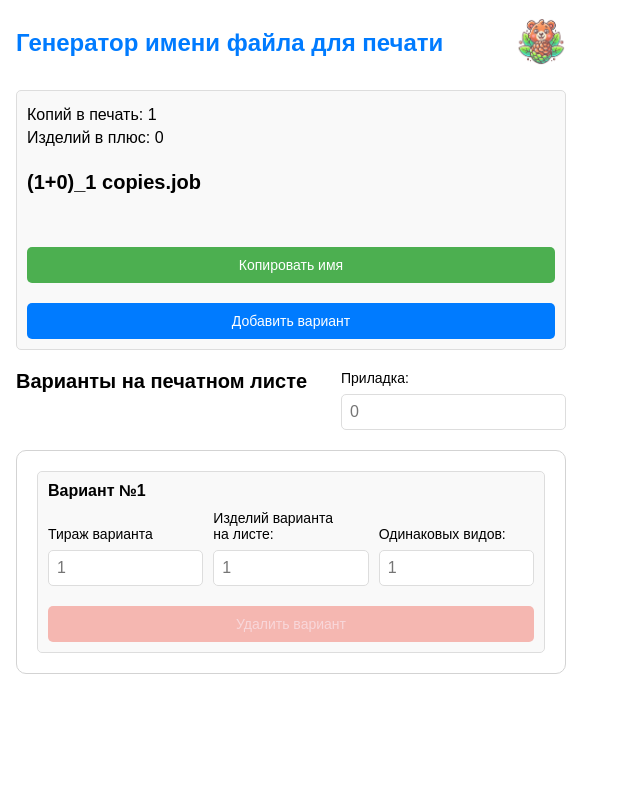
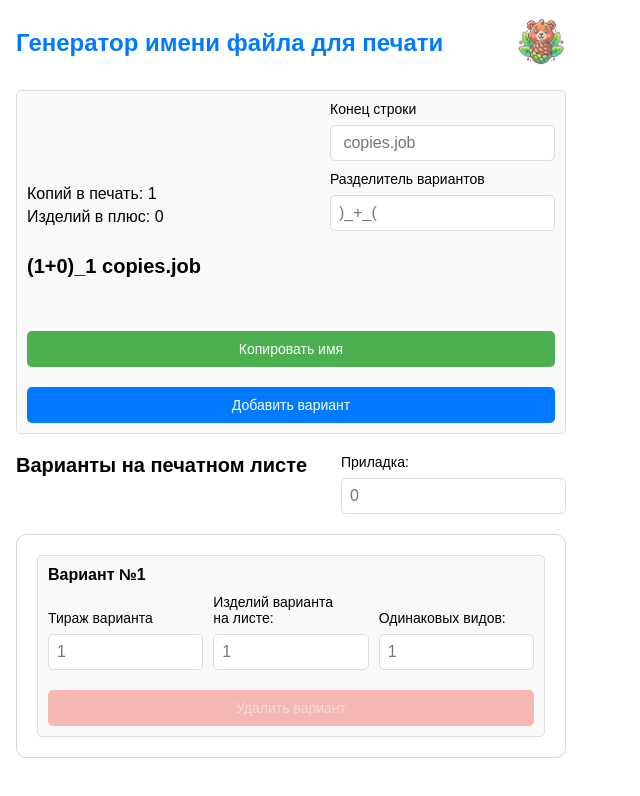
Before and after one commit to madekot/printable-file-name-generator, a React (Create React App) app: page / in a window 1280 px wide. Shown: the top 796 px of the page, without its empty margins (0-640 px from the left). Built offline with nearby package versions, Linux system fonts and the light colour scheme.

Commit message:
feat: начать реализацию возможности выбора окончания строки (незавершено)

```diff
--- a/src/CalculationResult/CalculationResult.module.scss
+++ b/src/CalculationResult/CalculationResult.module.scss
@@ -19,14 +19,25 @@
   gap: 20px;
 }
 
-.info {
-  margin-bottom: 20px;
+.fieldsCol {
+  display: flex;
+  flex-direction: column;
+  gap: 10px;
 }
 
 .dynamicString {
   display: flex;
+  width: 100%;
   min-height: 60px;
   font-size: 20px;
   line-height: 30px;
   word-break: break-word;
 }
+
+.header {
+  display: flex;
+  gap: 20px;
+  align-items: flex-end;
+  flex-wrap: wrap;
+  justify-content: space-between;
+}
--- a/src/CalculationResult/CalculationResult.tsx
+++ b/src/CalculationResult/CalculationResult.tsx
@@ -2,6 +2,7 @@ import React from "react";
 import Button from "../Button/Button";
 import ButtonAddVariant from "../ButtonAddVariant/ButtonAddVariant";
 import styles from "./CalculationResult.module.scss";
+import InputField from "../InputField/InputField";
 
 interface CalculationResultProps {
   totalCopies: number;
@@ -21,7 +22,7 @@ const CalculationResult: React.FC<CalculationResultProps> = ({
   return (
     <div className={styles.result}>
       <div className={styles.column}>
-        <div className={""}>
+        <div className={styles.header}>
           <div className={styles.info}>
             <p>
               Копий в печать: <span>{totalCopies}</span>
@@ -30,8 +31,21 @@ const CalculationResult: React.FC<CalculationResultProps> = ({
               Изделий в плюс: <span>{remainingItems}</span>
             </p>
           </div>
+          <div className={styles.fieldsCol}>
+            <InputField
+              label={"Конец строки"}
+              placeholder={" copies.job"}
+              onChange={() => {}}
+            />
+            <InputField
+              label={"Разделитель вариантов"}
+              placeholder={")_+_("}
+              onChange={() => {}}
+            />
+          </div>
           <b className={styles.dynamicString}>{dynamicString}</b>
         </div>
+
         <Button onClick={onCopy} className={styles.copyBtn} variant="green">
           Копировать имя
         </Button>
```
